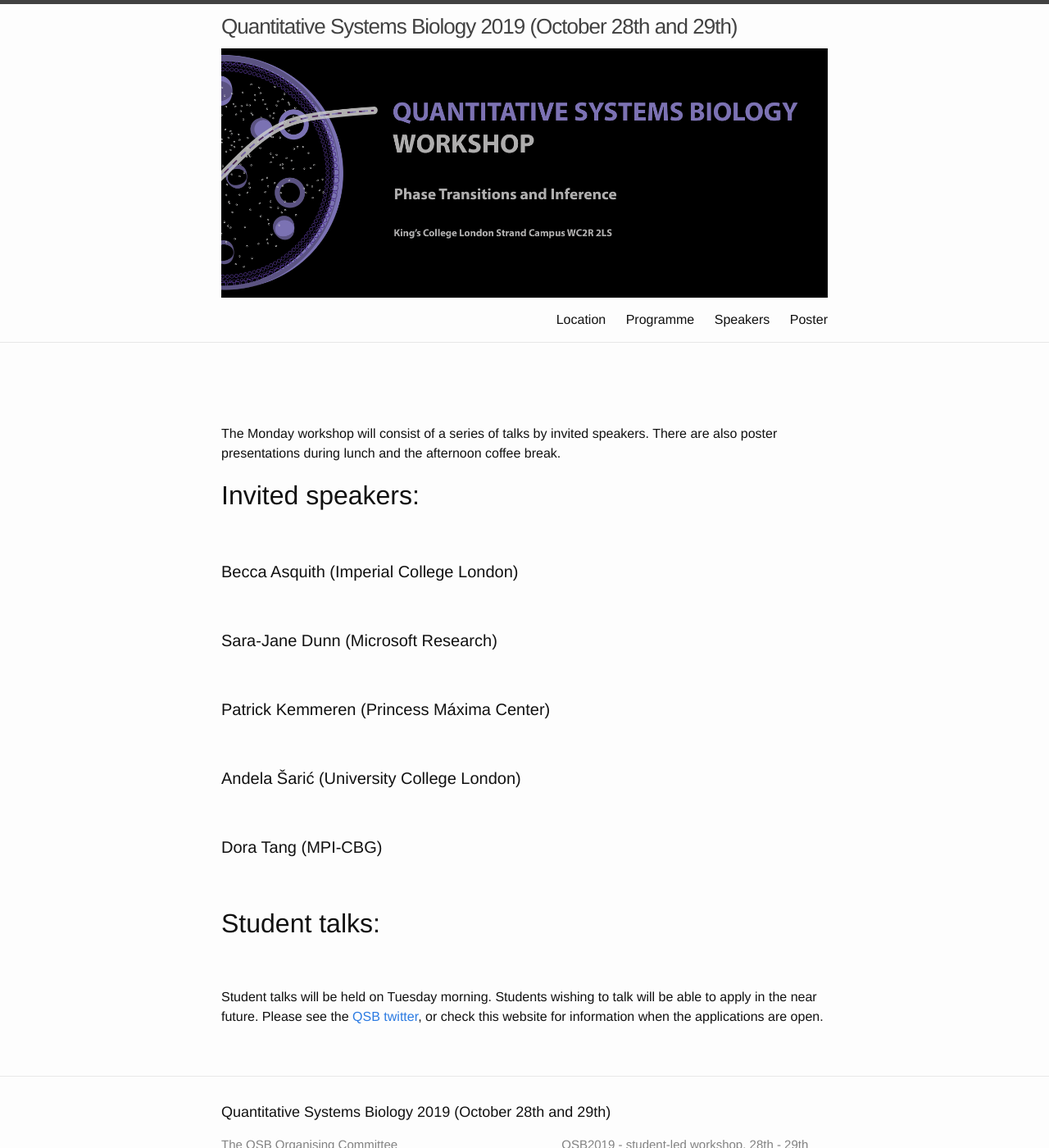
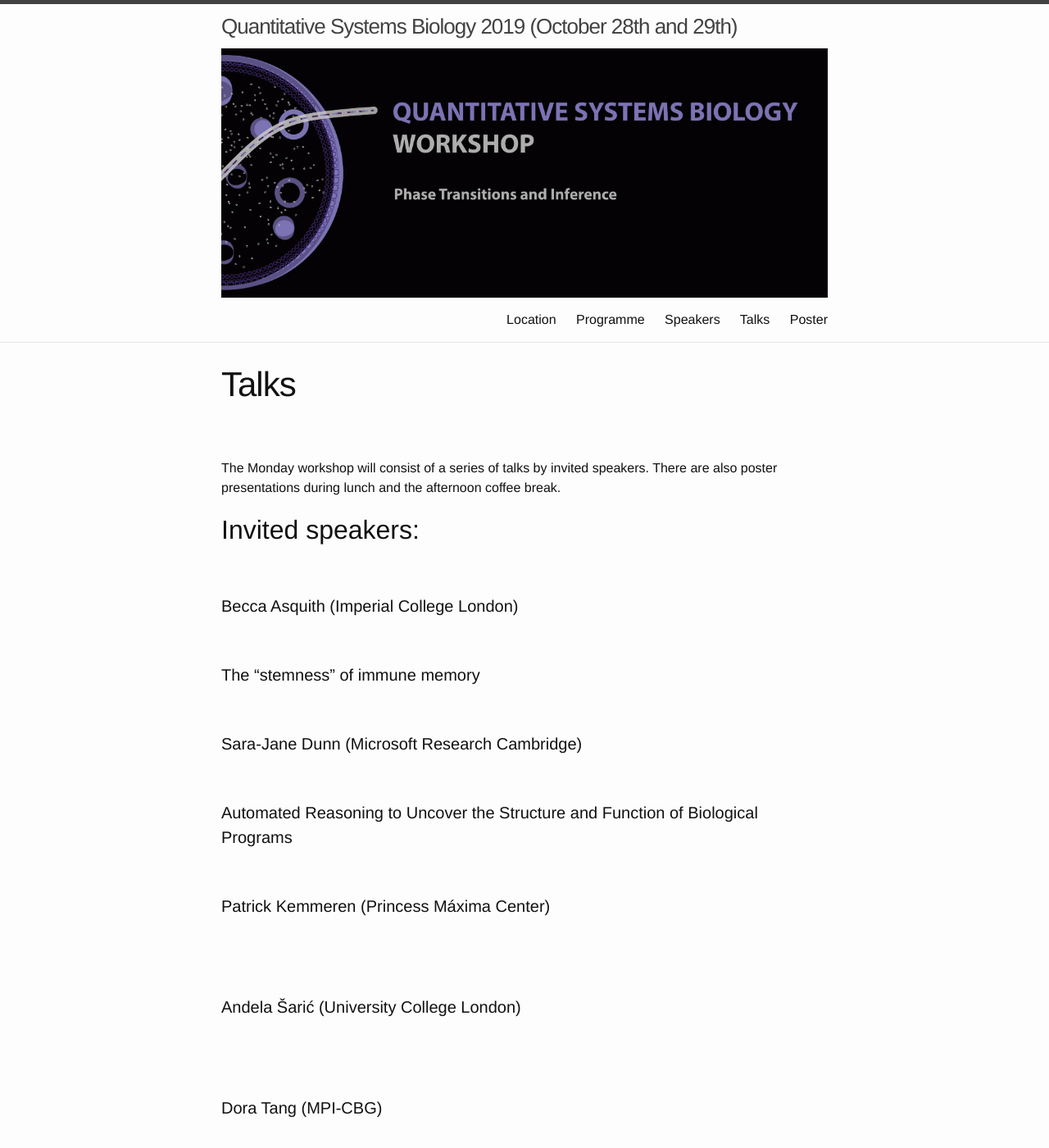
Before and after one commit to qsbworkshop/qsb2019, a Jekyll site: the page built from docs/talks.md, in a window 1280 px wide and 1400 px high. Shown: the whole window at 82% size. Built offline with Jekyll 4.4.1, drawn with Linux system fonts in a browser that asks for light colours; some of the changed text lies outside the part shown.

Commit message:
Chances 03/10/19
Updates to... stuff.

```diff
--- a/docs/Venue.md
+++ b/docs/Venue.md
@@ -4,13 +4,13 @@ title: Location
 permalink: /venue/
 ---
 
-The workshop and networking event will be held at the Strand Campus of King's College London, which is located in central London (see the map below). We will provide directions from the reception to the event rooms on the day.
+The workshop and networking event will be held at the Strand Campus of King's College London, which is located in central London (see the map below). We will provide directions from the reception to the event rooms on the day. The talks will be held in K1.28, and the poster session and lunch will be held in S3.31.
 
 <p><em>If you are not based at King's College London, please sign in at the Strand entrance with the security. Please factor this into your travel arrangements.</em></p>
 
 <p> If you are travelling by public transport the Strand Campus can easily be reached using the London Underground network. The closest Underground Stations include:</p>
 
- <li>Temple (Circle and District lines) - 2 minutes walk</li>
+  <li>Temple (Circle and District lines) - 2 minutes walk</li>
   <li>Charing Cross (Bakerloo and Northern lines) - 10 minutes walk</li>
   <li>Embankment (Circle, District and Bakerloo lines) - 10 minutes walk</li>
   <li>Waterloo (Jubilee, Northern, Bakerloo, Waterloo & City lines) - 12 minutes walk</li>
--- a/docs/_includes/header.html
+++ b/docs/_includes/header.html
@@ -5,7 +5,7 @@
     {% assign page_paths = site.header_pages | default: default_paths %}
     <a class="site-title" href="{{ "/" | relative_url }}">{{ site.title | escape }}</a>
     <br>
-    <img src="https://qsbworkshop.github.io/qsb2019/images/banner.png" alt="QSB2019 banner" style="float:Left;width:1400px;padding-right:10px;">
+    <img src="https://qsbworkshop.github.io/qsb2019/images/qsb_header_animated.gif" alt="QSB2019 banner-gif" style="float:Left;width:1400px;padding-right:10px;">
     {% if page_paths %}
       <nav class="site-nav">
         <input type="checkbox" id="nav-trigger" class="nav-trigger" />
--- a/docs/programme.md
+++ b/docs/programme.md
@@ -4,10 +4,10 @@ title: Programme
 permalink: /programme/
 ---
 
-<p>The QSB Workshop will run all day on Monday October 28<sup>th</sup> 2019. The Student Networking event will be on the following Tuesday October 29<sup>th</sup>. A provisional schedule is provided below. Please see the <a href="https://twitter.com/qsb_kcl?lang=en">QSB twitter for future updates</a>.</p>
+<p>The QSB Workshop will run all day on Monday October 28<sup>th</sup> 2019. The Student Networking event will be on the following Tuesday October 29<sup>th</sup>. A provisional schedule is provided below. Please see the <a href="https://twitter.com/qsb_kcl?lang=en">QSB twitter any future updates and amendments</a>.</p>
 
 <h1>QSB Workshop | Monday 28th October</h1>
-<embed src="/qsb2019/images/timetable.pdf" width="100%" height="1080px">
+<embed src="/qsb2019/images/Timetable_refreshments.pdf" width="100%" height="1080px">
 <br>
 <h1>Student Networking | Tuesday 29th October</h1>
  TBD
--- a/docs/talks.md
+++ b/docs/talks.md
@@ -15,22 +16,31 @@ permalink: /talks/
 
 <h4>Becca Asquith (Imperial College London)	</h4>
 <br>
-<h4>Sara-Jane Dunn (Microsoft Research)	</h4>
+<h4>The “stemness” of immune memory </h4>
+<br>
+<h4>Sara-Jane Dunn (Microsoft Research Cambridge)	</h4>
+<br>
+<h4>Automated Reasoning to Uncover the Structure and Function of Biological Programs </h4>
 <br>
 <h4>Patrick Kemmeren (Princess Máxima Center)	</h4>
 <br>
+<h4> </h4>
+<br>
 <h4>Andela Šarić (University College London)</h4>
+<br>
+<h4> </h4>
 <br>
 <h4>Dora Tang (MPI-CBG)	</h4>
 <br>
-<!---<h4>Irilenia Nobeli (Birkbeck)	From transcriptomic data to plausible biology hypotheses via bioinformatics</h4>-->
+<h4>Bottom up synthetic cellularity </h4>
+<br>
+<br>
 
-<h2>Student talks:</h2>
+<h2>Talk abstracts:</h2>
 <br>
-<p>Student talks will be held on Tuesday morning. Students wishing to talk will be able to apply in the near future. Please see the <a href="https://twitter.com/qsb_kcl?lang=en">QSB twitter</a>, or check this website for information when the applications are open.
-<!--
-<h4>Sarah-Beth Amos (University of Oxford)	Simulations and Markov state models of protein disorder</h4>
+<embed src="/qsb2019/images/abstracts.pdf" width="100%" height="1080px">
+
+
+<!--<h2>Student talks:</h2>
 <br>
-<h4>Nuria Folguera Blasco (The Francis Crick Institute)	Beating cancer 'escape room': let's use mathematical modelling to unlock cells!</h4>
-<br>
--->
+<p>Student talks will be held on Tuesday morning. Students wishing to talk will be able to apply in the near future. Please see the <a href="https://twitter.com/qsb_kcl?lang=en">QSB twitter</a>, or check this website for information when the applications are open.-->
```
Also changed, not shown: other parts of docs/talks.md (+1 -0 lines), docs/_layouts/home.html (+11 -10 lines), docs/register.md (+10 -1 lines), docs/images/qsb_header_animated.gif (added), 1 other file.
